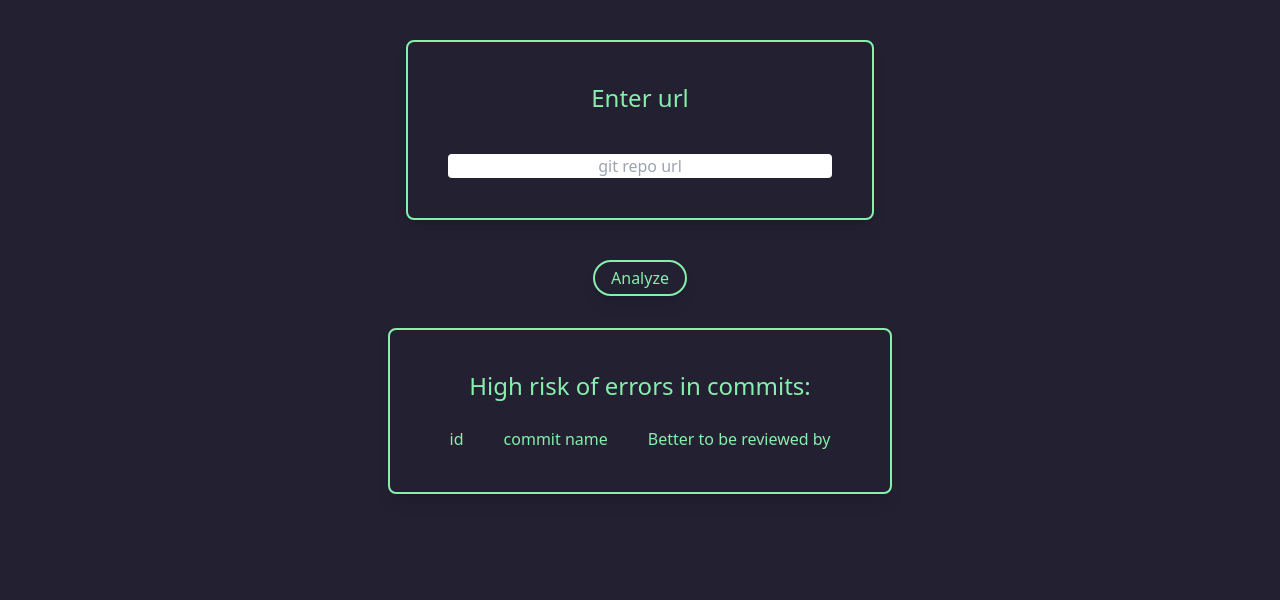
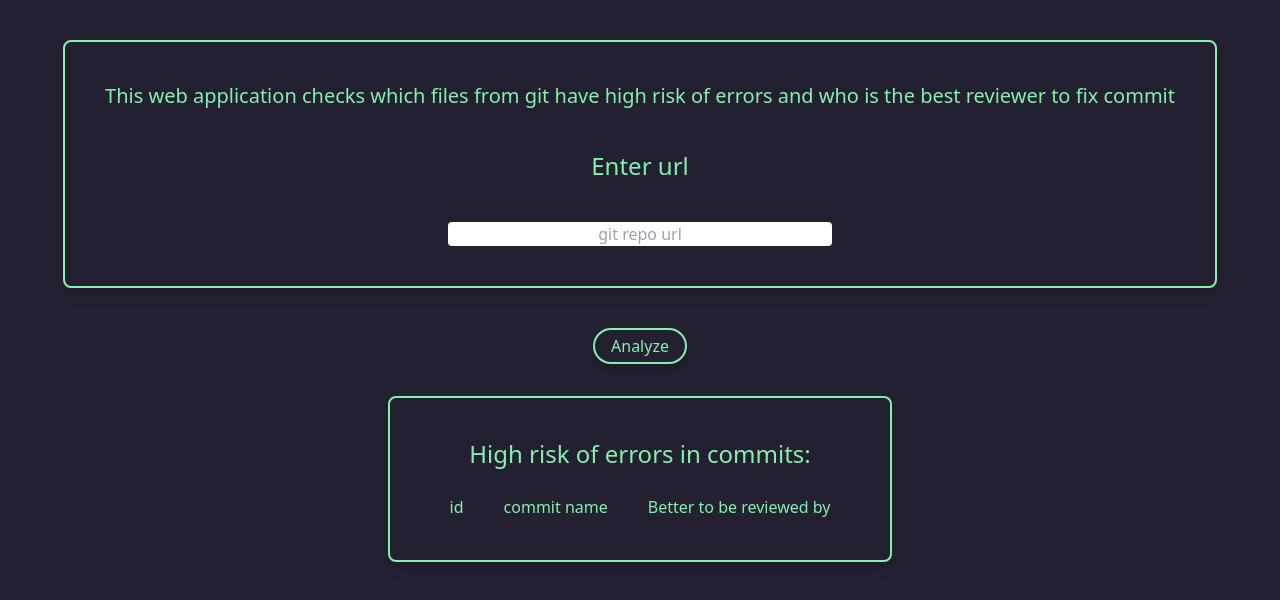
Before and after one commit to De-ad/BeCoderHackFinal, a React (Create React App) app in the folder frontend/: page / in a window 1280 px wide. Shown: the top 600 px of the page. Built offline with nearby package versions, Linux system fonts and the light colour scheme.

Commit message:
add message

```diff
--- a/frontend/src/components/Form.jsx
+++ b/frontend/src/components/Form.jsx
@@ -1,9 +1,11 @@
  import { LoadButton } from "./LoadButton";
 import { Results } from "./Results";
  export default function Form(){
+    const line = "This web application checks which files from git have high risk of errors and who is the best reviewer to fix commit"
 
     return(
-    <div className="grid p-10 space-y-10 border-green-300 border-2 shadow-lg place-items-center rounded-lg w-fit ">
+    <div className="grid p-10 space-y-10 border-green-300 border-2 shadow-lg place-items-center rounded-lg w-fit">
+        <div className="text-green-300 text-xl">{line}</div>
         <div className="text-green-300 text-center text-2xl"> Enter url</div>
         <div className=" place-self-center">
             <form className="w-96 grid place-items-center space-y-10">
```
